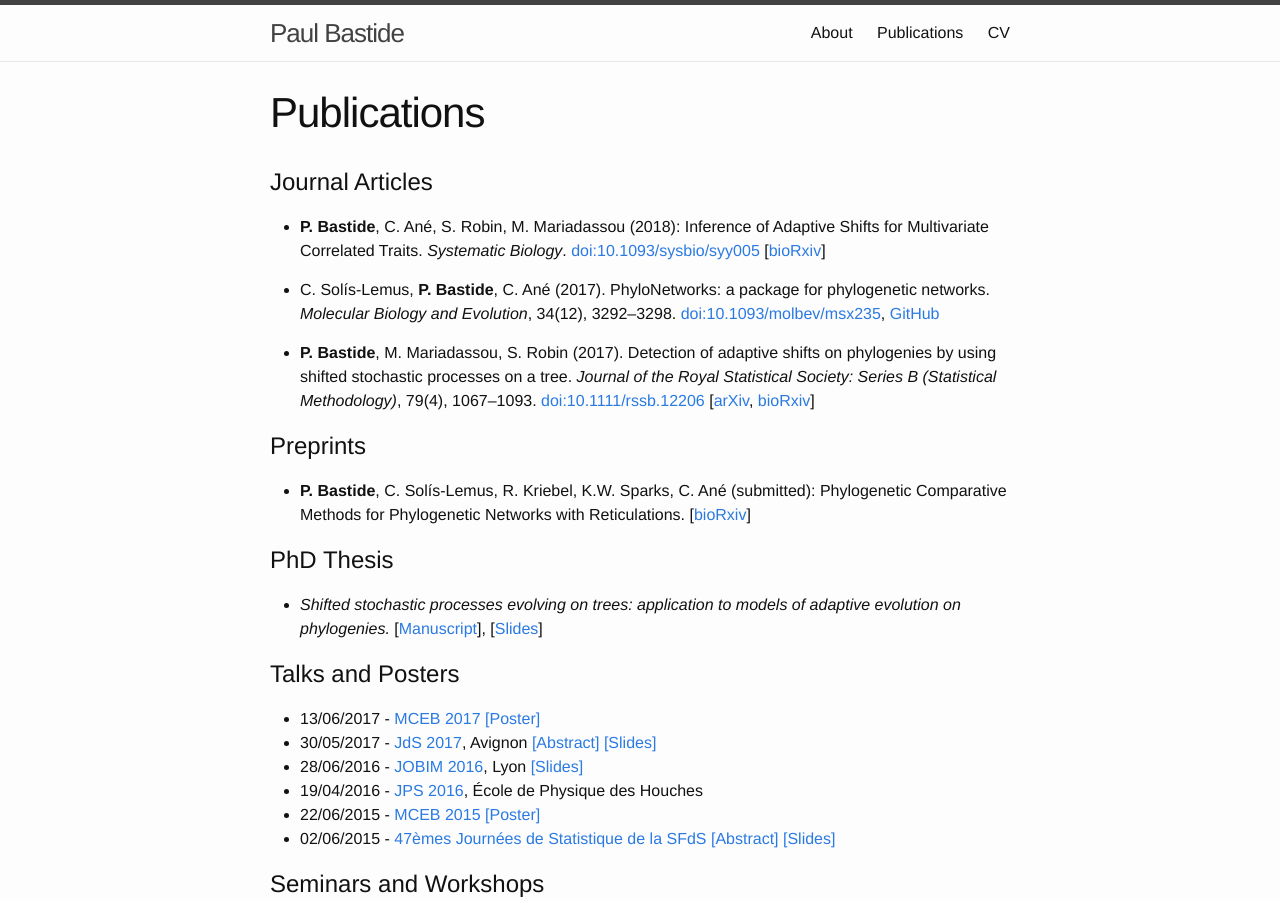
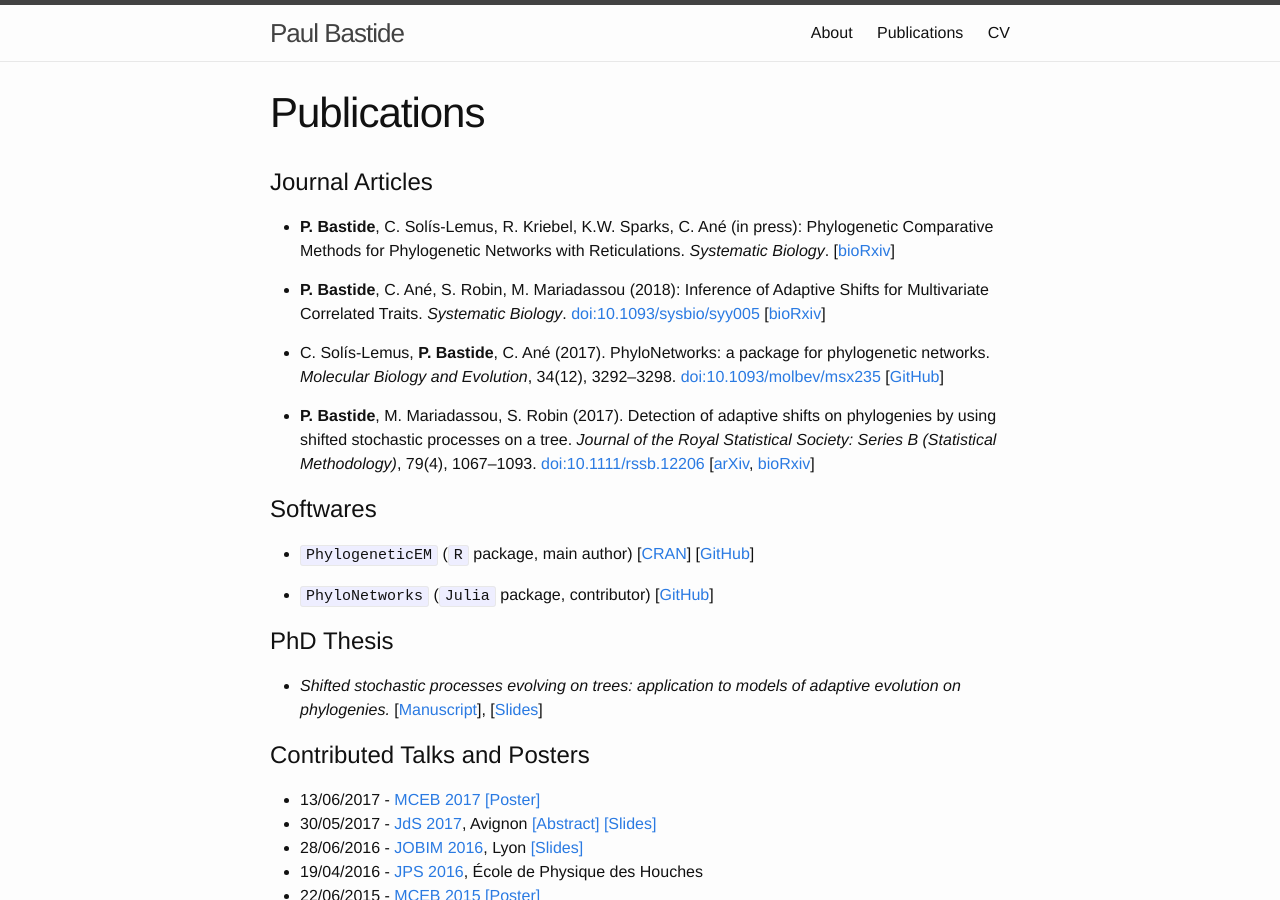
Before and after one commit to pbastide/pbastide.github.io, a Jekyll site: the page built from publi.md, in a window 1280 px wide and 900 px high. Built offline with Jekyll 4.4.1, drawn with Linux system fonts in a browser that asks for light colours.

Commit message:
Network paper.

```diff
--- a/publi.md
+++ b/publi.md
@@ -6,21 +6,25 @@ weight: 3
 
 # Journal Articles
 
+* **P. Bastide**, C. Solís-Lemus, R. Kriebel, K.W. Sparks, C. Ané (in press): Phylogenetic Comparative Methods for Phylogenetic Networks with Reticulations. *Systematic Biology*. [[bioRxiv](https://doi.org/10.1101/194050)]
+
 * **P. Bastide**, C. Ané, S. Robin, M. Mariadassou (2018): Inference of Adaptive Shifts for Multivariate Correlated Traits. *Systematic Biology*. [doi:10.1093/sysbio/syy005](https://academic.oup.com/sysbio/advance-article/doi/10.1093/sysbio/syy005/4827615?guestAccessKey=fba26a20-0579-4721-ad76-8e669489539a) [[bioRxiv](http://www.biorxiv.org/content/early/2017/06/05/146191)]
 
-* C. Solís-Lemus, **P. Bastide**, C. Ané (2017). PhyloNetworks: a package for phylogenetic networks. *Molecular Biology and Evolution*, 34(12), 3292–3298. [doi:10.1093/molbev/msx235](https://academic.oup.com/mbe/article/doi/10.1093/molbev/msx235/4103410/PhyloNetworks-a-package-for-phylogenetic-networks?guestAccessKey=230afceb-df28-4160-832d-aa7c73f86369), [GitHub](https://github.com/crsl4/PhyloNetworks.jl)
+* C. Solís-Lemus, **P. Bastide**, C. Ané (2017). PhyloNetworks: a package for phylogenetic networks. *Molecular Biology and Evolution*, 34(12), 3292–3298. [doi:10.1093/molbev/msx235](https://academic.oup.com/mbe/article/doi/10.1093/molbev/msx235/4103410/PhyloNetworks-a-package-for-phylogenetic-networks?guestAccessKey=230afceb-df28-4160-832d-aa7c73f86369)  [[GitHub](https://github.com/crsl4/PhyloNetworks.jl)]
 
 * **P. Bastide**, M. Mariadassou, S. Robin (2017). Detection of adaptive shifts on phylogenies by using shifted stochastic processes on a tree. *Journal of the Royal Statistical Society: Series B (Statistical Methodology)*, 79(4), 1067–1093. [doi:10.1111/rssb.12206](https://doi.org/10.1111/rssb.12206) [[arXiv](http://arxiv.org/abs/1508.00225), [bioRxiv](http://www.biorxiv.org/content/early/2016/07/13/023804)]
 
-# Preprints
+# Softwares
 
-* **P. Bastide**, C. Solís-Lemus, R. Kriebel, K.W. Sparks, C. Ané (submitted): Phylogenetic Comparative Methods for Phylogenetic Networks with Reticulations. [[bioRxiv](https://doi.org/10.1101/194050 )]
+* `PhylogeneticEM` (`R` package, main author) [[CRAN](https://CRAN.R-project.org/package=PhylogeneticEM)] [[GitHub](https://github.com/pbastide/PhylogeneticEM)]
+
+* `PhyloNetworks` (`Julia` package, contributor) [[GitHub](https://github.com/crsl4/PhyloNetworks.jl)]
 
 # PhD Thesis
 
 * *Shifted stochastic processes evolving on trees: application to models of adaptive evolution on phylogenies.* [[Manuscript](https://tel.archives-ouvertes.fr/tel-01629648)], [[Slides]({{site.baseurl}}/docs/20171019_soutenance.pdf)]
 
-# Talks and Posters
+# Contributed Talks and Posters
 
 * 13/06/2017 - [MCEB 2017](http://www.lirmm.fr/mceb2017/) [[Poster]]({{site.baseurl}}/docs/201706_poster_MCEB.pdf)
 * 30/05/2017 - [JdS 2017](http://jds2017.sfds.asso.fr), Avignon [[Abstract]]({{site.baseurl}}/docs/02_jds_2017.pdf) [[Slides]]({{site.baseurl}}/docs/20170530_jds.pdf)
```
